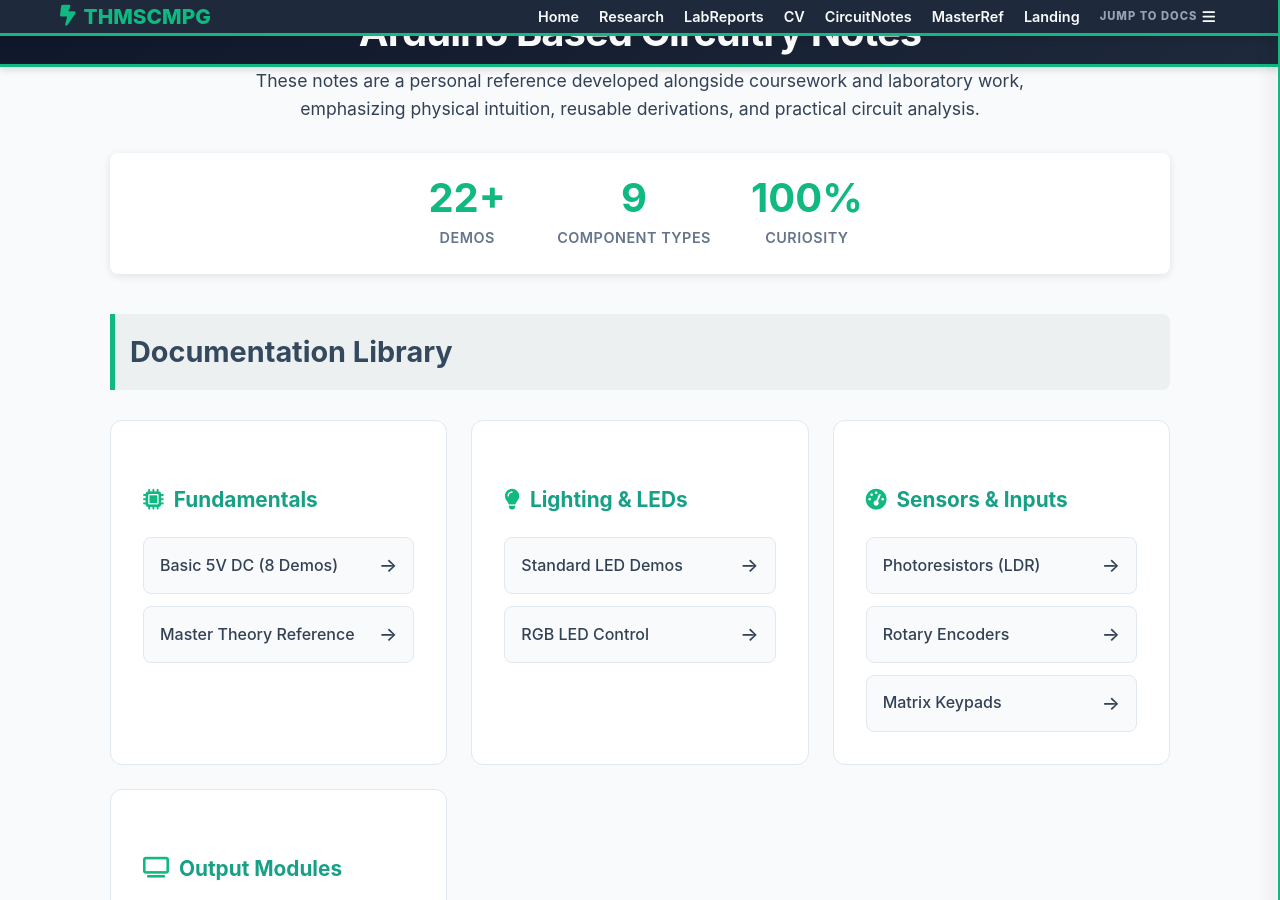
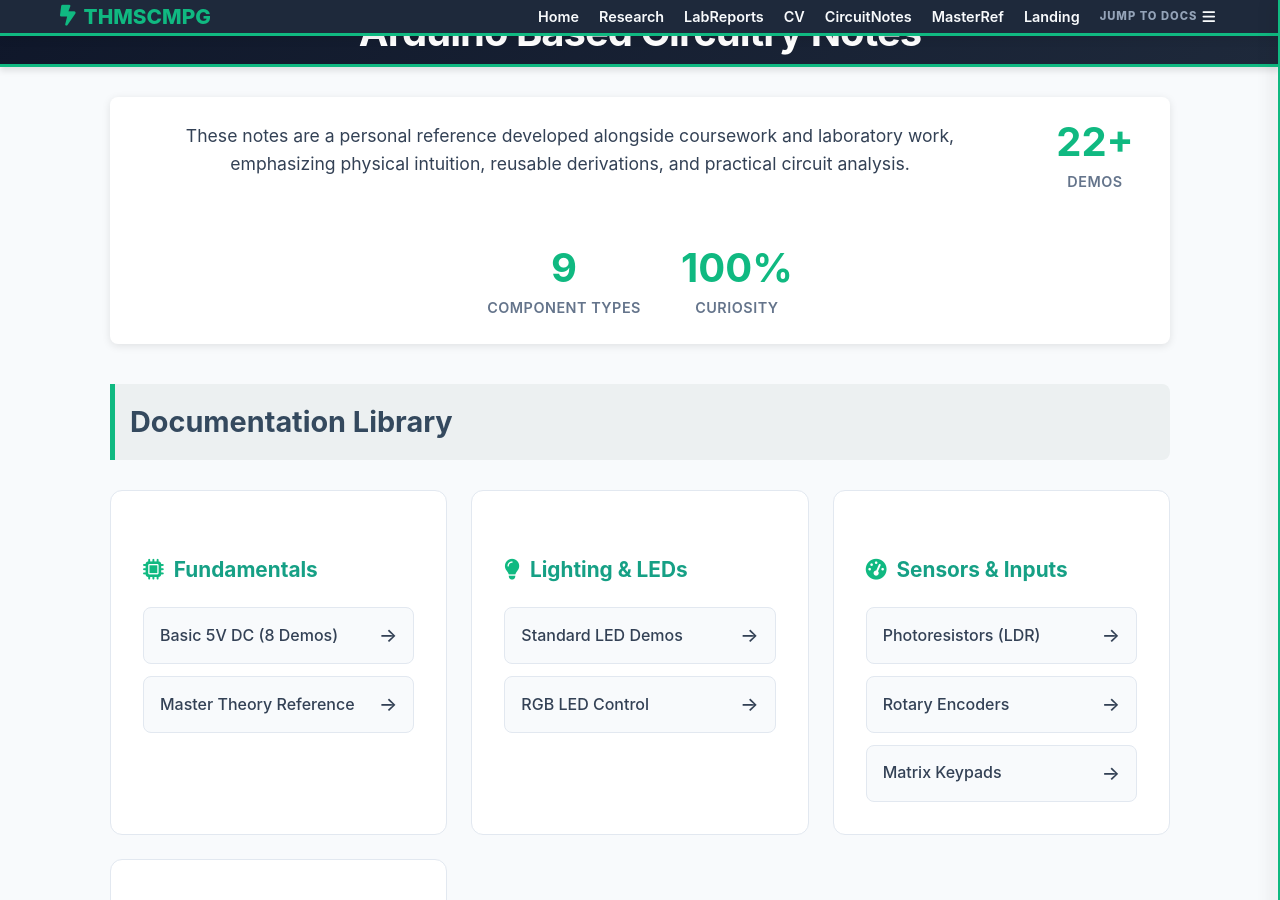
Before and after one commit to THMSCMPG/CircuitNotes, a Jekyll site: the page built from docs/index.html, in a window 1280 px wide and 900 px high. Built offline with Jekyll 4.4.1, drawn with Linux system fonts in a browser that asks for light colours.

Commit message:
edit to default.html

```diff
--- a/docs/index.html
+++ b/docs/index.html
@@ -5,11 +5,10 @@ description: Comprehensive Arduino circuit documentation emphasizing physical in
 ---
 
 <div class="container">
-    <p style="font-size: 1.1rem; text-align: center; max-width: 800px; margin: 0 auto 30px;">
+    <div class="stats-bar">
+        <p style="font-size: 1.1rem; text-align: center; max-width: 800px; margin: 0 auto 30px;">
         These notes are a personal reference developed alongside coursework and laboratory work, emphasizing physical intuition, reusable derivations, and practical circuit analysis.
-    </p>
-
-    <div class="stats-bar">
+        </p>
         <div class="stat-item">
             <strong>22+</strong>
             <span>Demos</span>
```
